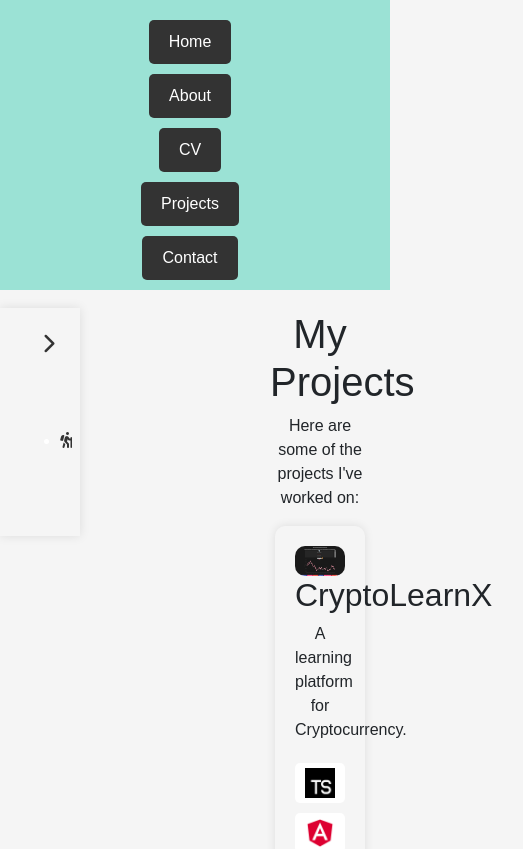
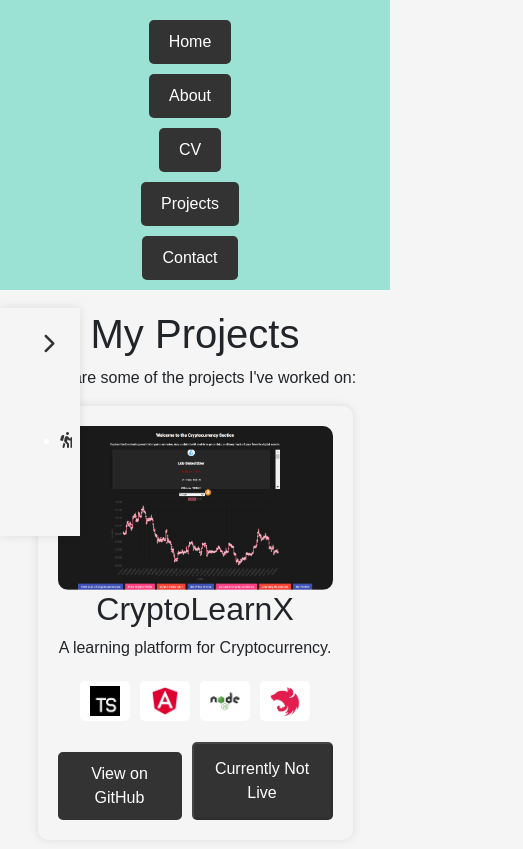
Before and after one commit to peter1998/Tech-Voyager, a SvelteKit app: page /projects in a window 390 px wide. Shown: the top 849 px of the page, 523 px wide, since content can reach past the window. Built offline with nearby package versions, Linux system fonts and the light colour scheme; a small style sheet from the web is missing.

Commit message:
[C] better responsibility

```diff
--- a/src/routes/projects/+page.svelte
+++ b/src/routes/projects/+page.svelte
@@ -156,7 +156,7 @@
 		text-align: center;
 	}
 	main {
-		margin-left: 250px; /* Adjust this value based on the width of your sidebar */
+		margin-left: 150px; /* Adjust this value based on the width of your sidebar */
 		padding: 20px;
 	}
 
@@ -268,6 +268,9 @@
 
 	/* CSS for smaller screens */
 	@media (max-width: 767px) {
+		main {
+			margin-left: 0; /* Remove the left margin on smaller screens */
+		}
 		.project-list {
 			display: flex;
 			flex-direction: column;
```
